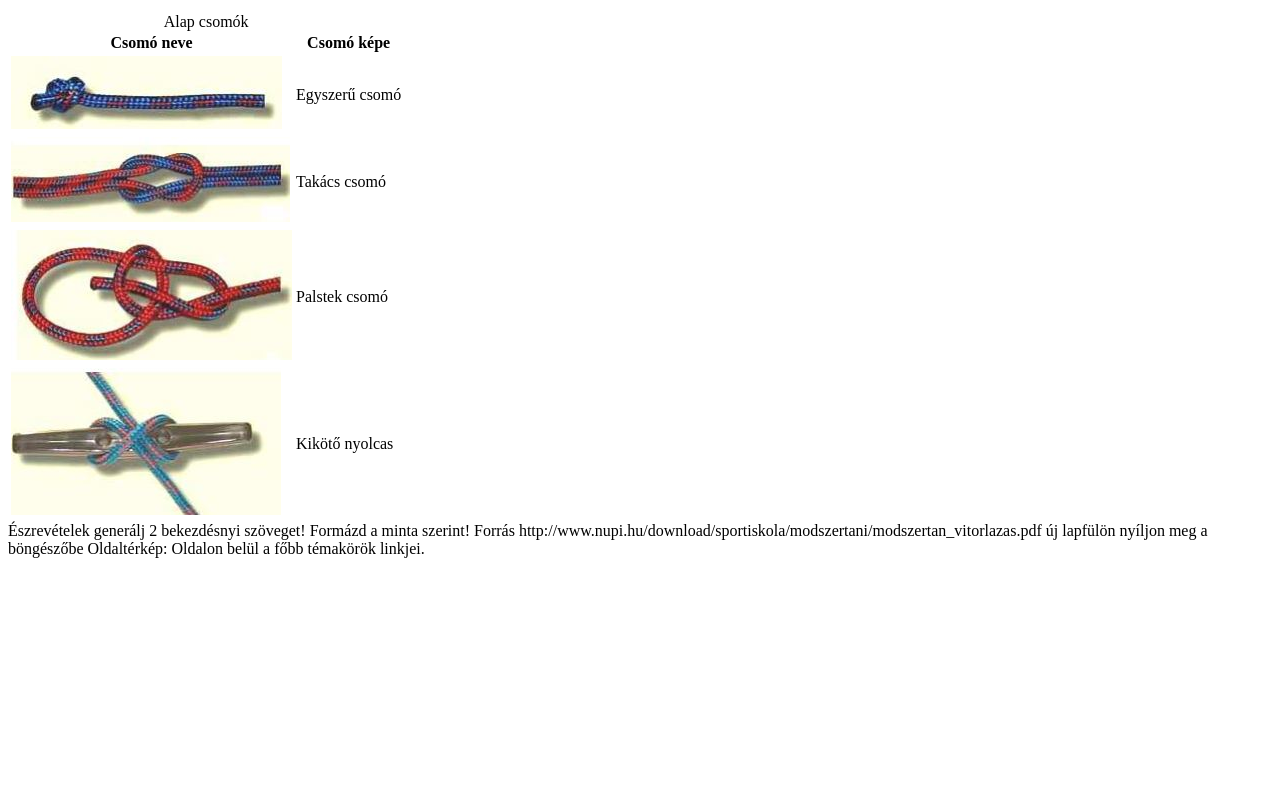
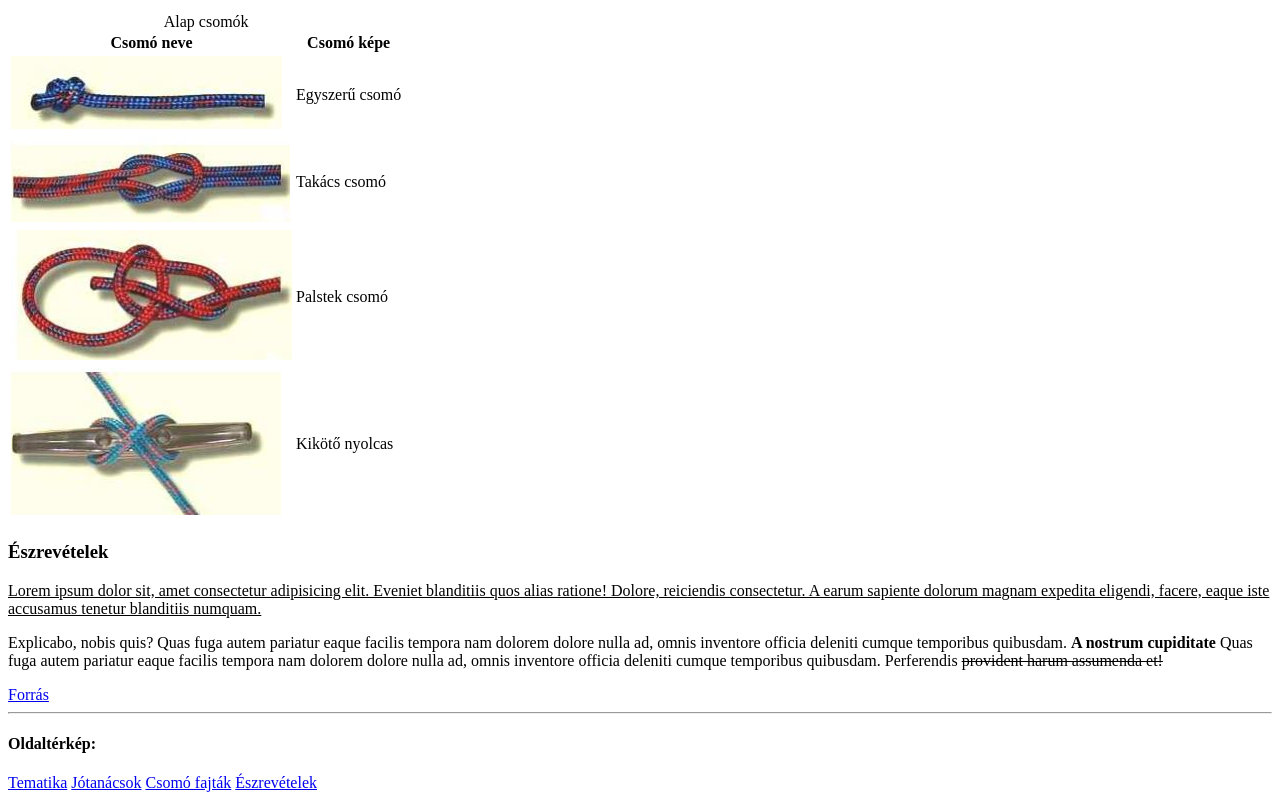
Before and after one commit to JulekTamas/Oraimunka0912, a plain HTML site: page vitorlas/index.html in a window 1280 px wide. Shown: the part 989-1789 px from the top of the page. Before the commit the page ends 1555 px from the top, so only its background shows below. Drawn offline with Linux system fonts and the light colour scheme.

Commit message:
Kész oldal

```diff
--- a/vitorlas/index.html
+++ b/vitorlas/index.html
@@ -6,7 +6,7 @@
     <body>
         <h1>Vitorlázás tanítása 3. évfolyam</h1>
 
-<h3>Tematika</h3>
+<h3 id="tem">Tematika</h3>
 
 <ul>
     <li>A vízi telep rendjének megtanítása.</li>
@@ -30,14 +30,14 @@
     <li>fordulás</li>
     <li>perdülés</li>
 </ol>
-<h3>Jótanácsok</h3>
+<h3 id="jot">Jótanácsok</h3>
 
 <p>A tanítás első lépése mindig a szélirány meghatározásával történjen. Tanítsuk meg a gyerekeknek, milyen módon milyen eszközökkel lehet a szélirányt hozzávetőlegesen meghatározni.</p>
 <p> A haladási irányok előtt a szélbeállás helyzetét ismertessük meg velük először. Minden egyes iránynak a nevét, a hajó haladásának legfontosabb ismérveit mutassuk be nekik. A hajó haladási irányára és a szél viszonyára igyekezzünk mindig olyan kulcsszavakat használni (hátszél: hátulról fújja a hajót a szél), amely segíti a tanulást.</p>
 <p> A gyakorlati bemutatás a már említett tároló kocsin lévő felszerelt hajóval történjen. A tanítás során mindig térjünk ki a szél irányának és a haladási iránynak a viszonyára, valamint a vitorla beállítására is (pl.: hátszél: hátulról fúj a szél, teljesen kiengedem a vitorlát).</p>
 
 <img src="forrás/szelirany.JPG" alt="szélirány">
-<h3>Csomó fajták</h3>
+<h3 id="cso">Csomó fajták</h3>
 <table>
     <caption>
         Alap csomók
@@ -80,14 +80,24 @@
 
 
 
-Észrevételek
+<h3 id="esz">Észrevételek</h3>
 
-generálj 2 bekezdésnyi szöveget! Formázd a minta szerint!
+<p><ins>Lorem ipsum dolor sit, amet consectetur adipisicing elit. Eveniet blanditiis quos alias ratione! Dolore, reiciendis consectetur. A earum sapiente dolorum magnam expedita eligendi, facere, eaque iste accusamus tenetur blanditiis numquam.</ins></p>
+<p>Explicabo, nobis quis? Quas fuga autem pariatur eaque facilis tempora nam dolorem dolore nulla ad, omnis inventore officia deleniti cumque temporibus quibusdam. <strong>A nostrum cupiditate</strong> Quas fuga autem pariatur eaque facilis tempora nam dolorem dolore nulla ad, omnis inventore officia deleniti cumque temporibus quibusdam. Perferendis <del>provident harum assumenda et!</del></p>
+
+<a href="http://www.nupi.hu/download/sportiskola/modszertani/modszertan_vitorlazas.pdf" target="_blank">Forrás </a>
+
+ <hr>
+
+<h4>Oldaltérkép:</h4>
+<a href="#tem">Tematika</a>
+<a href="#jot">Jótanácsok</a>
+<a href="#cso">Csomó fajták</a>
+<a href="#esz">Észrevételek</a>
 
 
-Forrás http://www.nupi.hu/download/sportiskola/modszertani/modszertan_vitorlazas.pdf új lapfülön nyíljon meg a böngészőbe
 
-Oldaltérkép: Oldalon belül a főbb témakörök linkjei.
+
 
     </body>
 </html>
```
